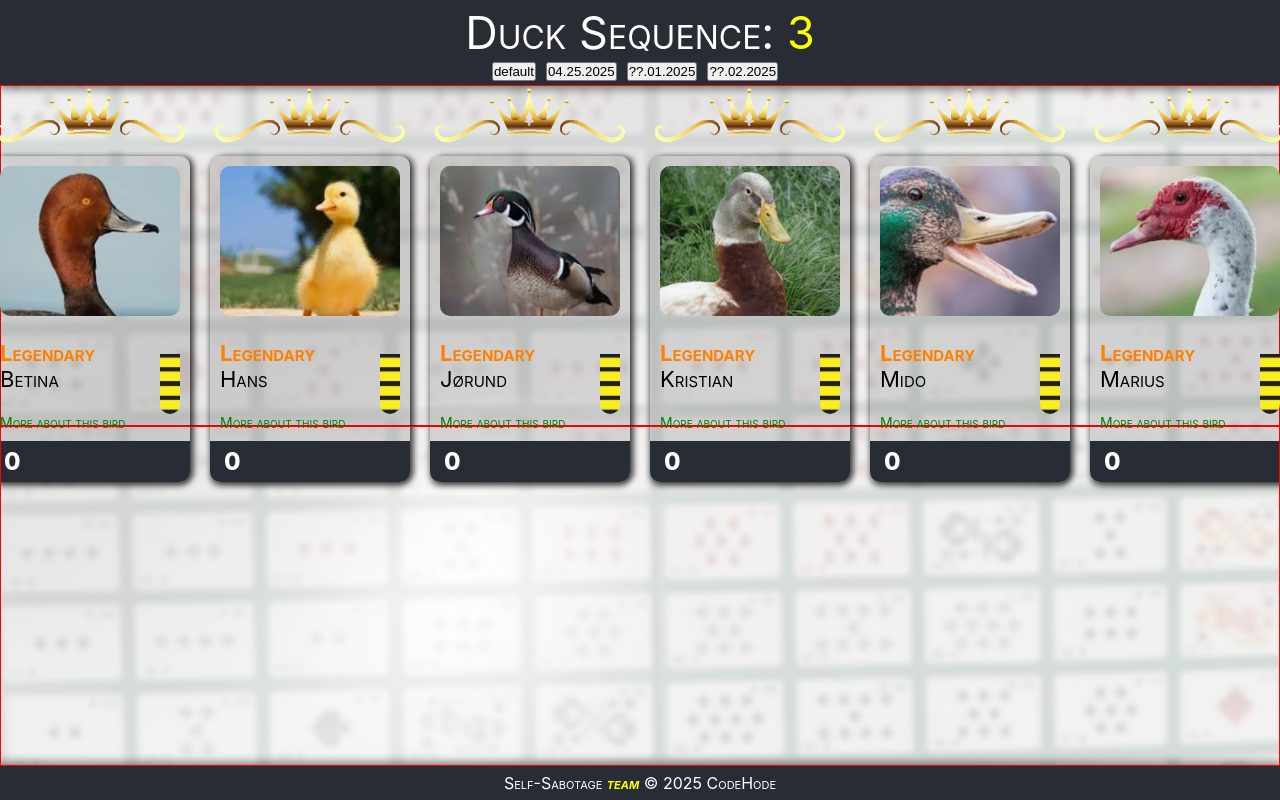
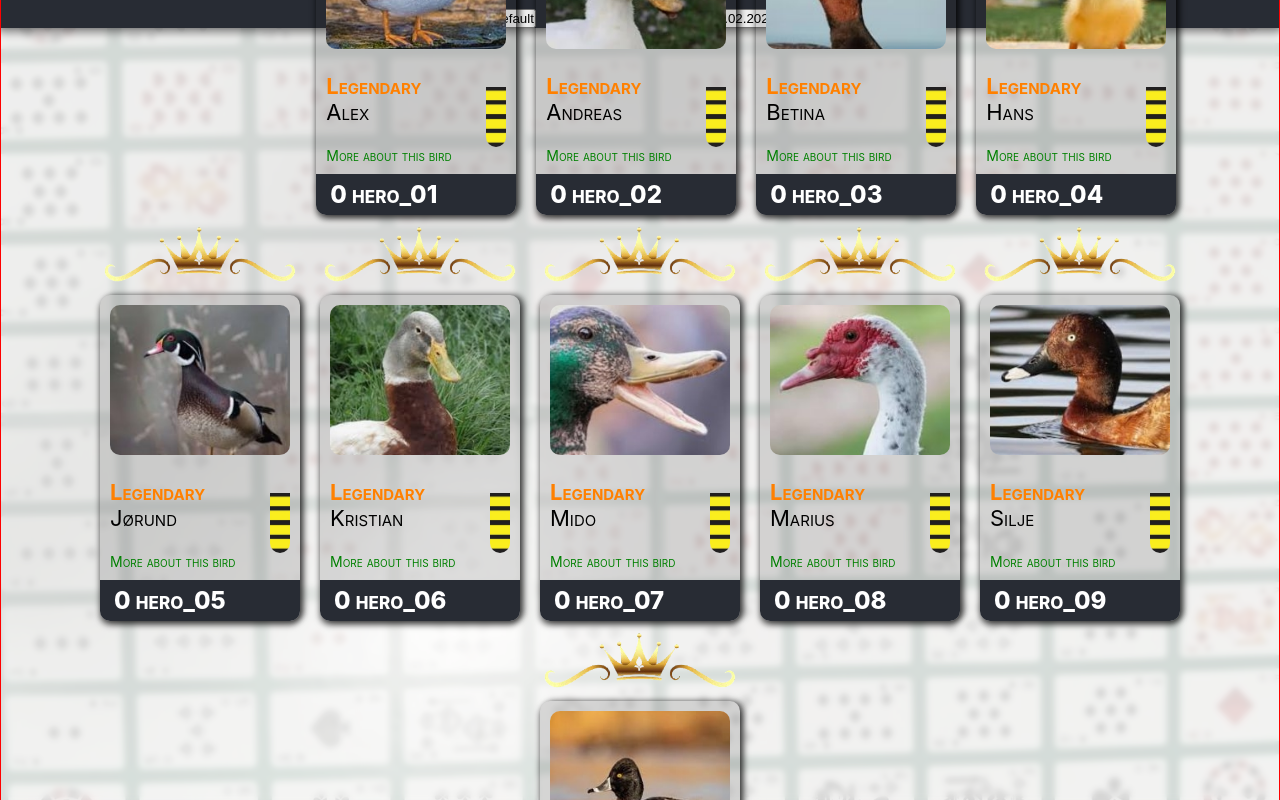
Before and after one commit to VoltG3/Duck_Sequence, a React (Create React App) app: page / in a window 1280 px wide. Built offline with nearby package versions, Linux system fonts and the light colour scheme.

Commit message:
[ CREATE ] - framermotion

```diff
--- a/package.json
+++ b/package.json
@@ -10,6 +10,7 @@
     "@testing-library/react": "^16.1.0",
     "@testing-library/user-event": "^13.2.1",
     "dompurify": "^3.2.5",
+    "framer-motion": "^12.10.5",
     "react": "^19.1.0",
     "react-dom": "^19.1.0",
     "react-redux": "^9.2.0",
--- a/src/components/card/card.assembly.js
+++ b/src/components/card/card.assembly.js
@@ -1,4 +1,5 @@
 import styled from "styled-components"
+import { CardCrown } from "./card.crown"
 import { CardImage } from "./card.image"
 import { CardName } from "./card.name"
 import { CardInfo } from "./card.info"
@@ -24,6 +25,20 @@ const CardContainer = styled.div`
 export const CardAssembly = ({ id, title, name, count, rank }) => {
 
     return (
+        <>
+            <div style={{
+                display: "flex",
+                justifyContent: "center",
+                alignItems: "center",
+                width: "auto",
+                height: "60px",
+            }}>
+                { rank !== ""
+                    ? <CardCrown rank={ rank } />
+                    : null
+                }
+            </div>
+
             <CardContainer>
                 <CardImage id={ id } />
 
@@ -44,7 +59,8 @@ export const CardAssembly = ({ id, title, name, count, rank }) => {
                     <CardRank rank={ rank } />
                 </div>
 
-           <CardPoints count={ count } />
+                <CardPoints count={ count } id={ id } />
             </CardContainer>
+        </>
     )
 }
--- a/src/components/card/card.points.js
+++ b/src/components/card/card.points.js
@@ -13,11 +13,11 @@ export const StyledCardPoints = styled.div`
     }
 `
 
-export const CardPoints = ({ count }) => {
+export const CardPoints = ({ count, id }) => {
 
     return (
         <StyledCardPoints>
-            <p>{ count }</p>
+            <p>{ count }{" "}{ id }</p>
         </StyledCardPoints>
     )
 }
--- a/src/components/controller.cards.js
+++ b/src/components/controller.cards.js
@@ -1,53 +1,142 @@
+import { useEffect, useState } from "react"
 import { CardAssembly } from "./card/card.assembly"
-import { CardCrown } from "./card/card.crown"
 import { useSelector } from "react-redux"
+import { motion } from "framer-motion";
 
-export const CardController = ({ getPlayerCardsBySelectedRank }) => {
+export const CardController = () => {
     const isDataLoaded = useSelector(state => state.isDataLoaded)
     const playerResults = useSelector(state => state.player_results)
     const selectedDate = useSelector(state => state.target_date)
 
-    if (!isDataLoaded || !Array.isArray(playerResults) || playerResults.length === 0) {
+    const [cards, setCards] = useState([]) // Empty initial state
+    const [sortedCards, setSortedCards] = useState([]); // Ordered list (by "count")
+    const [currentStep, setCurrentStep] = useState(0); // Current step (which card to move)
+    const [activeId, setActiveId] = useState(null); // Active (movable) card
+
+    useEffect(() => {
+        if (!isDataLoaded || !Array.isArray(playerResults)) return;
+
+        const selectedEntryDate = playerResults.find(entry => entry.date === selectedDate)
+        if (!selectedEntryDate || !Array.isArray(selectedEntryDate.heroes)) return;
+
+        // Creates an array with id and count
+        const initialCards = selectedEntryDate.heroes.map(hero => ({
+            id: hero.id,
+            count: parseInt(hero.count, 10) || 0 // ensures that count is a number
+        }));
+
+        setCards(initialCards) //  Iestata sākotnējo stāvokli
+    }, [isDataLoaded, playerResults, selectedDate])
+
+    // Loading checks
+    if (!isDataLoaded || !Array.isArray(cards) || cards.length === 0) {
         return <p>Loading cards…</p>
     }
 
-    const selectedEntryDate = playerResults.find(entry => entry.date === selectedDate)
-    if (!selectedEntryDate || !Array.isArray(selectedEntryDate.heroes)) {
-        return <p>No data found for selected date.</p>
+    // Prepares a sorted list of cards by count value (from highest to lowest)
+    const handlePrepareSort = () => {
+        console.log("prepare to sorting...");
+        const sorted = [...cards].sort((a, b) => b.count - a.count);
+        setSortedCards(sorted);
+        setCurrentStep(0);
+        console.log("sorted data:", sorted);
+    };
+
+    // Moves the next card to its correct place in the sorted order
+    const handleNextStep = () => {
+        if (!sortedCards.length || currentStep >= sortedCards.length) return;
+
+        const targetCard = sortedCards[currentStep];
+        const currentCardsCopy = [...cards];
+        const currentIndex = currentCardsCopy.findIndex(c => c.id === targetCard.id);
+
+        // If the card is not already in the correct place, move it
+        if (currentIndex !== currentStep) {
+            setActiveId(targetCard.id); // Mark the active card
+            console.log(`Moving card: ${targetCard.id} from pozition ${currentIndex} to ${currentStep}`);
+
+            currentCardsCopy.splice(currentIndex, 1); // Removes a card from the current position
+            currentCardsCopy.splice(currentStep, 0, targetCard); // Put in the right place
+
+            setCards(currentCardsCopy);
+
+            // After the animation is complete, remove the active and move on to the next step
+            setTimeout(() => {
+                setActiveId(null);
+                setCurrentStep(prev => prev + 1);
+                console.log("The movement animation is complete, moving on to the next step...");
+            }, 800);
+        } else {
+            // If the card is already in place, immediately move to the next step
+            setCurrentStep(prev => prev + 1)
+            console.log("The card is already in the right place, move on to the next step...")
+        }
     }
-
-    const playerResultsBySelectedDate = selectedEntryDate.heroes.filter(hero => hero.rank === getPlayerCardsBySelectedRank)
 
 
     return (
         <>
-            {playerResultsBySelectedDate.map((player, index) => {
+
+            <div className="mb-4 flex gap-4">
+                <button
+                    className="px-4 py-2 bg-blue-600 text-white rounded"
+                    onClick={handlePrepareSort}
+                >
+                    Sagatavot kārtošanu
+                </button>
+                <button
+                    className="px-4 py-2 bg-green-600 text-white rounded"
+                    onClick={handleNextStep}
+                    disabled={currentStep >= sortedCards.length}
+                >
+                    Nākamā kārts
+                </button>
+            </div>
+
+
+            {cards.map((card, index) => {
+                const hero = playerResults
+                    .find(entry => entry.date === selectedDate)
+                    ?.heroes.find(h => h.id === card.id)
+
+                if (!hero) return null;
 
                 return (
-                    <div key={`${player.id}-${index}`}>
-                        <div style={{
-                            display: "flex",
-                            justifyContent: "center",
-                            alignItems: "center",
-                            width: "auto",
-                            height: "60px",
-                        }}>
-                            { getPlayerCardsBySelectedRank !== ""
-                                ? <CardCrown rank={ player.rank } />
-                                : null
-                            }
-                        </div>
+                    <motion.div
+                        key={card.id}
+                        layout
+                        animate={
+                            card.id === activeId
+                                ? {
+                                    scale: 1.1,
+                                    y: -30,
+                                    boxShadow: "0 20px 40px rgba(0,0,0,0.5)",
+                                    zIndex: 10,
+                                }
+                                : {
+                                    scale: 1,
+                                    y: 0,
+                                    boxShadow: "none",
+                                    zIndex: 1,
+                                }
+                        }
+                        transition={{ duration: 0.7, ease: "easeInOut" }}
+                        className="card mb-4"
+                        style={{
+                            position: "relative",
+                        }}
+                    >
                         <CardAssembly
-                            key={ player.index }
-                            id={ player.id }
-                            name={ player.name }
-                            title={ player.title }
-                            count={ player.count }
-                            rank={ player.rank }
+                            id={hero.id}
+                            name={hero.name}
+                            title={hero.title}
+                            count={card.count} // count no pārrēķinātā
+                            rank={hero.rank}
                         />
-                    </div>
+                    </motion.div>
                 )
             })}
+
         </>
     )
 }
--- a/src/components/info/info.template.awards.js
+++ b/src/components/info/info.template.awards.js
@@ -3,7 +3,7 @@ import { useSelector } from "react-redux"
 export const InfoTemplateAwards = ({ chapterHeader, chapterContent }) => {
     const targetPlayerCount = useSelector(state => state.target_player.target_player_count)
     const totalCount = Number(targetPlayerCount) || 0
-
+console.log(totalCount)
     return (
         <div className={"info__item"}>
             <div className={"info__item__header"}>
--- a/src/sections/section.content.js
+++ b/src/sections/section.content.js
@@ -6,13 +6,7 @@ function SectionContent() {
     return (
         <StyledContent>
             <div className="cardSet">
-                <CardController getPlayerCardsBySelectedRank={"1st"} />
-                <CardController getPlayerCardsBySelectedRank={"2nd"} />
-                <CardController getPlayerCardsBySelectedRank={"3rd"} />
-            </div>
-
-            <div className="cardSet">
-                <CardController getPlayerCardsBySelectedRank={""} />
+                <CardController />
             </div>
         </StyledContent>
     )
@@ -30,11 +24,12 @@ const StyledContent = styled.div`
 
     .cardSet {
         display: flex;
+        flex-wrap: wrap;
         flex-direction: row;
         justify-content: center;
         align-content: center;
         width: auto;
-        height: 50%;
+        height: auto;
         border: solid 1px red;
     }
 `
```
Also changed, not shown: src/components/card.controller2.js (added, +37 -0 lines), 1 other file (tests, documents, lock files or other folders). Lines whose indentation alone changed are shown as unchanged.
